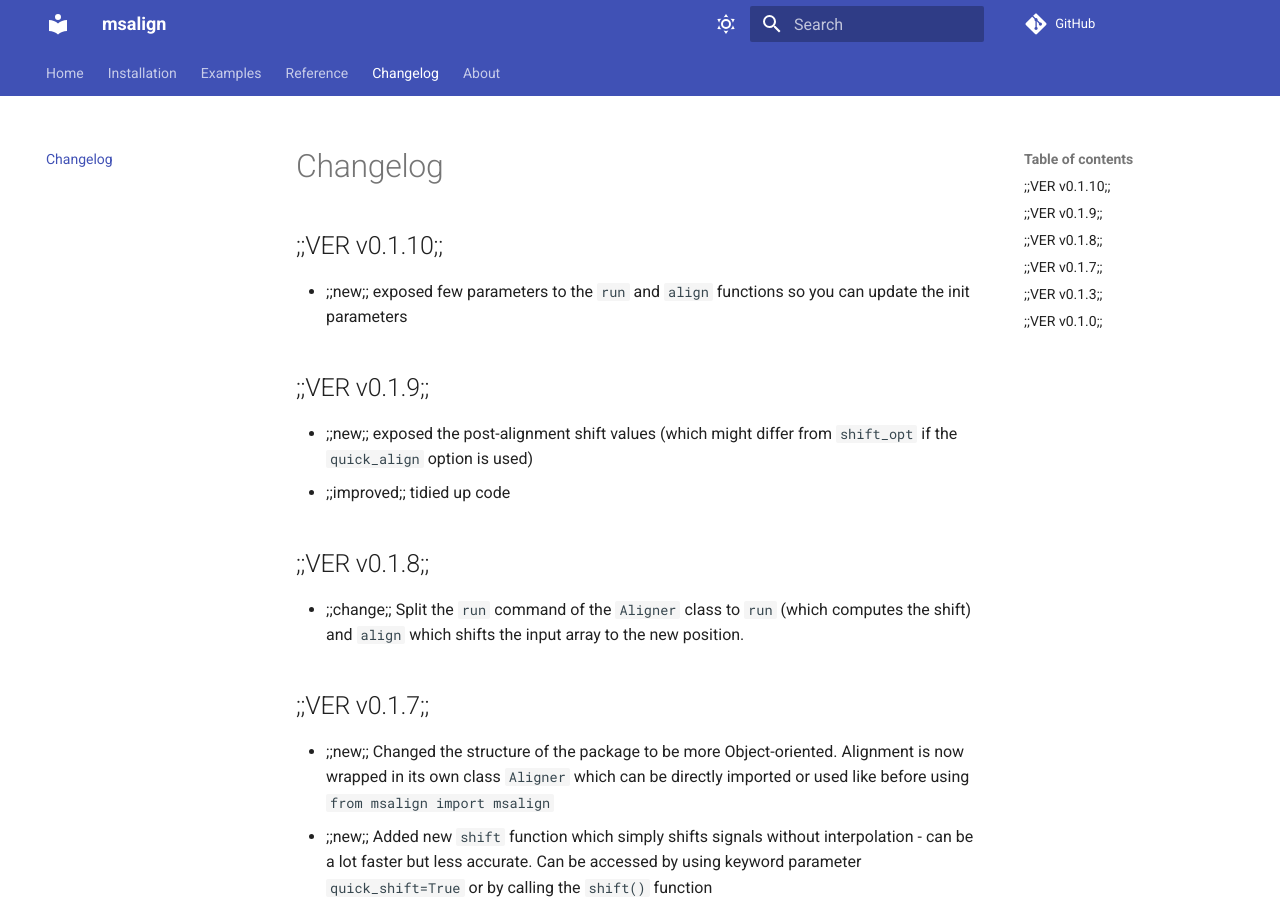
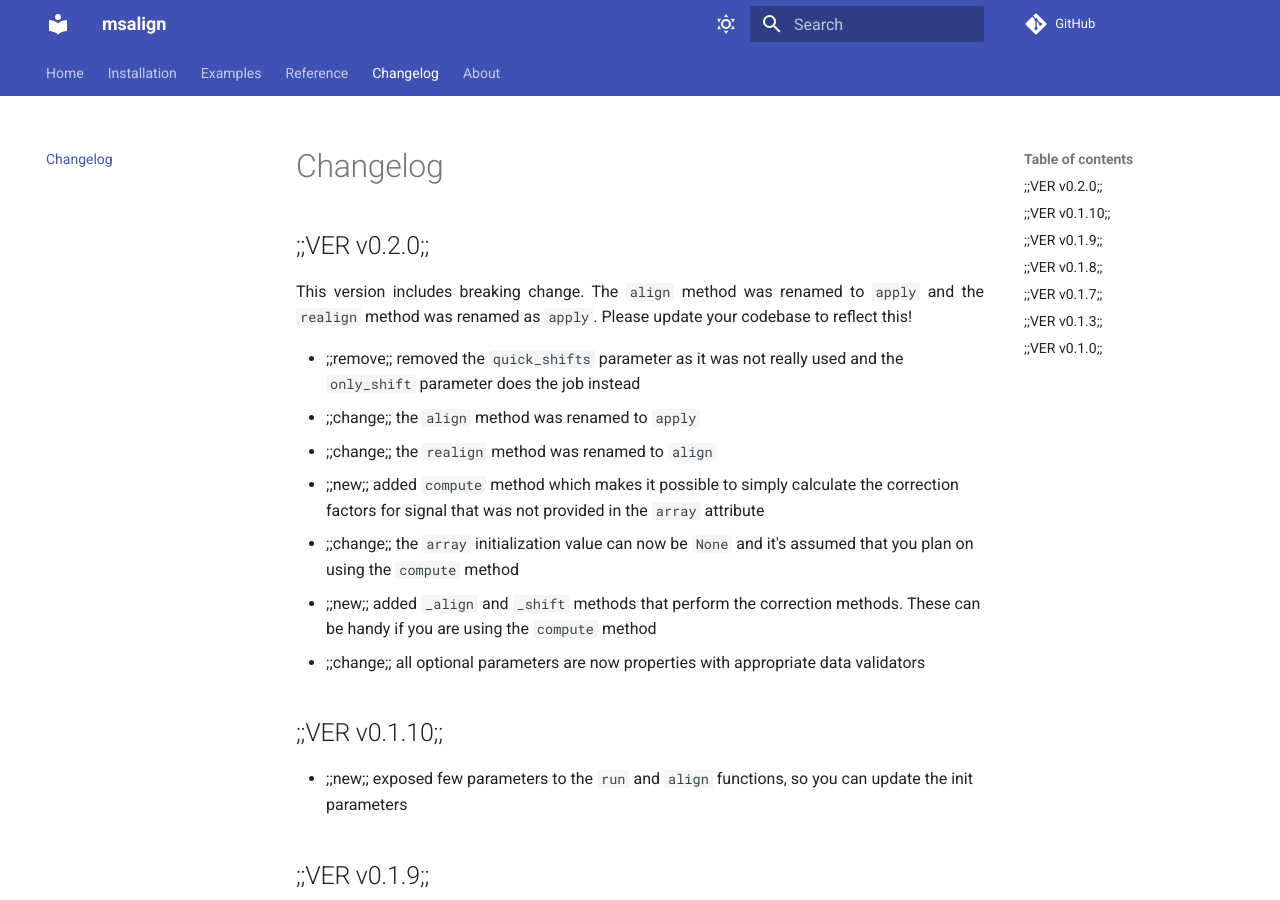
Before and after one commit to lukasz-migas/msalign, an MkDocs documentation site: the page built from docs/main/changelog.md, in a window 1280 px wide and 900 px high. Built offline with MkDocs 1.6.1 and Material for MkDocs 9.7.7, drawn with Linux system fonts in a browser that asks for light colours; comment, search, counter and statistics services are not loaded.

Commit message:
Updated docs, renamed few methods
- renamed `align` to `apply`
- renamed `realign` to `align`
- added `_align` and `_shift` methods
- updated docs

```diff
--- a/docs/main/changelog.md
+++ b/docs/main/changelog.md
@@ -1,8 +1,22 @@
 # Changelog
+
+## ;;VER v0.2.0;;
+
+This version includes breaking change. The `align` method was renamed to `apply` and the `realign` method was renamed as `apply`.
+Please update your codebase to reflect this!
+
+- ;;remove;; removed the `quick_shifts` parameter as it was not really used and the `only_shift` parameter does the job instead
+- ;;change;; the `align` method was renamed to `apply`
+- ;;change;; the `realign` method was renamed to `align`
+- ;;new;; added `compute` method which makes it possible to simply calculate the correction factors for signal that was not provided in the `array` attribute
+- ;;change;; the `array` initialization value can now be `None` and it's assumed that you plan on using the `compute` method
+- ;;new;; added `_align` and `_shift` methods that perform the correction methods. These can be handy if you are using the `compute` method
+- ;;change;; all optional parameters are now properties with appropriate data validators
+
 
 ## ;;VER v0.1.10;;
 
-- ;;new;; exposed few parameters to the `run` and `align` functions so you can update the init parameters
+- ;;new;; exposed few parameters to the `run` and `align` functions, so you can update the init parameters
 
 ## ;;VER v0.1.9;;
 
--- a/msalign/__init__.py
+++ b/msalign/__init__.py
@@ -45,7 +45,7 @@ def msalign(
         only_shift=only_shift,
     )
     aligner.run()
-    return aligner.align()
+    return aligner.apply()
 
 
 msalign.__doc__ = Aligner.__doc__
```
Also changed, not shown: docs/examples/msalign-mass-spectrum.md (+2 -4 lines), docs/examples/msalign-multi-gaussian.md (+6 -2 lines), docs/examples/msalign-single-gaussian.md (+5 -2 lines), 2 other files.
